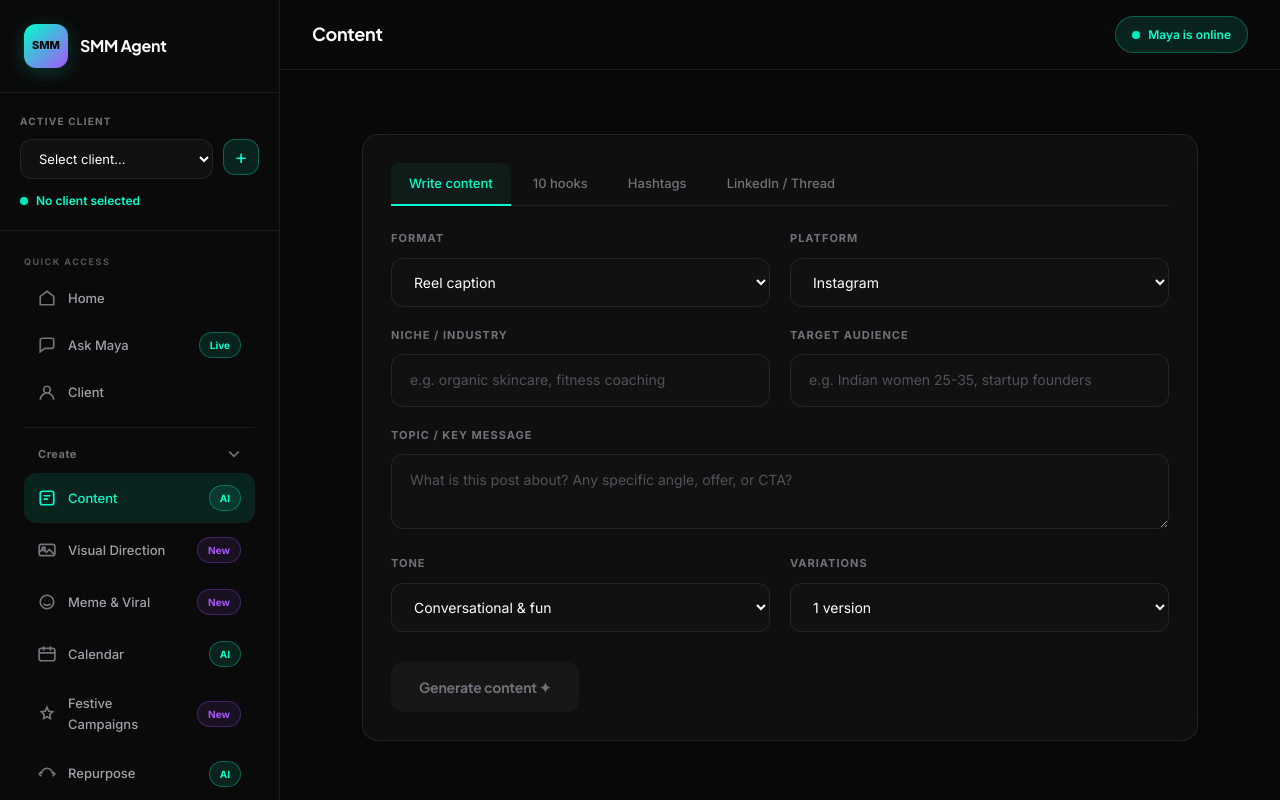
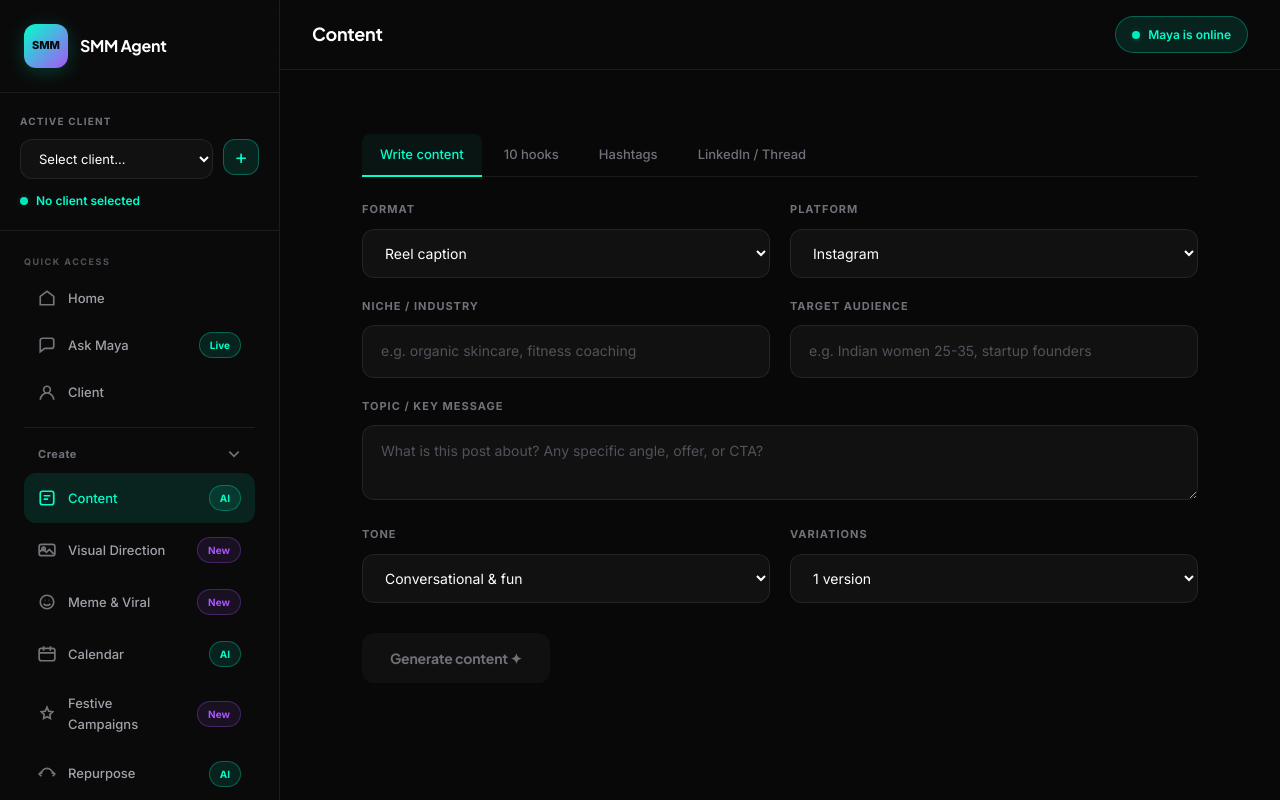
Before and after one commit to Gautam130/smm-agentAI, a Next.js app: page /content in a window 1280 px wide. Built offline with nearby package versions, Linux system fonts and the light colour scheme.

Commit message:
fix: remove module-tile wrapper from Ask and Content pages

```diff
--- a/app/content/page.tsx
+++ b/app/content/page.tsx
@@ -115,7 +115,6 @@ export default function ContentPage() {
 
   return (
     <div className="content-area" style={{ maxWidth: '900px', margin: '0 auto' }}>
-      <div className="module-tile">
       <div className="stabs">
         {tabs.map((tab) => (
           <button
@@ -348,6 +347,5 @@ export default function ContentPage() {
           </>
         )}
     </div>
-    </div>
   );
 }
```
Lines whose indentation alone changed are shown as unchanged.
